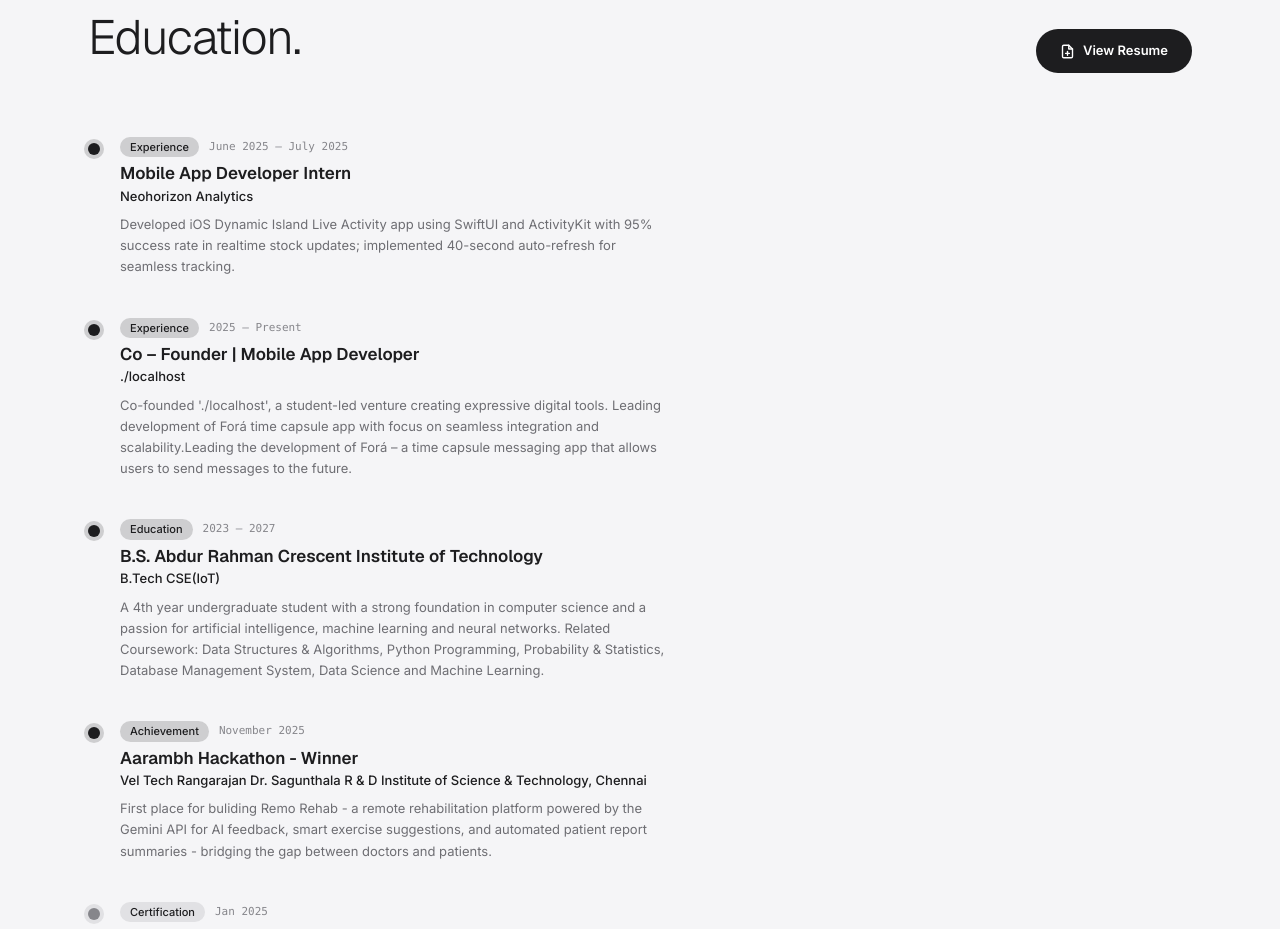
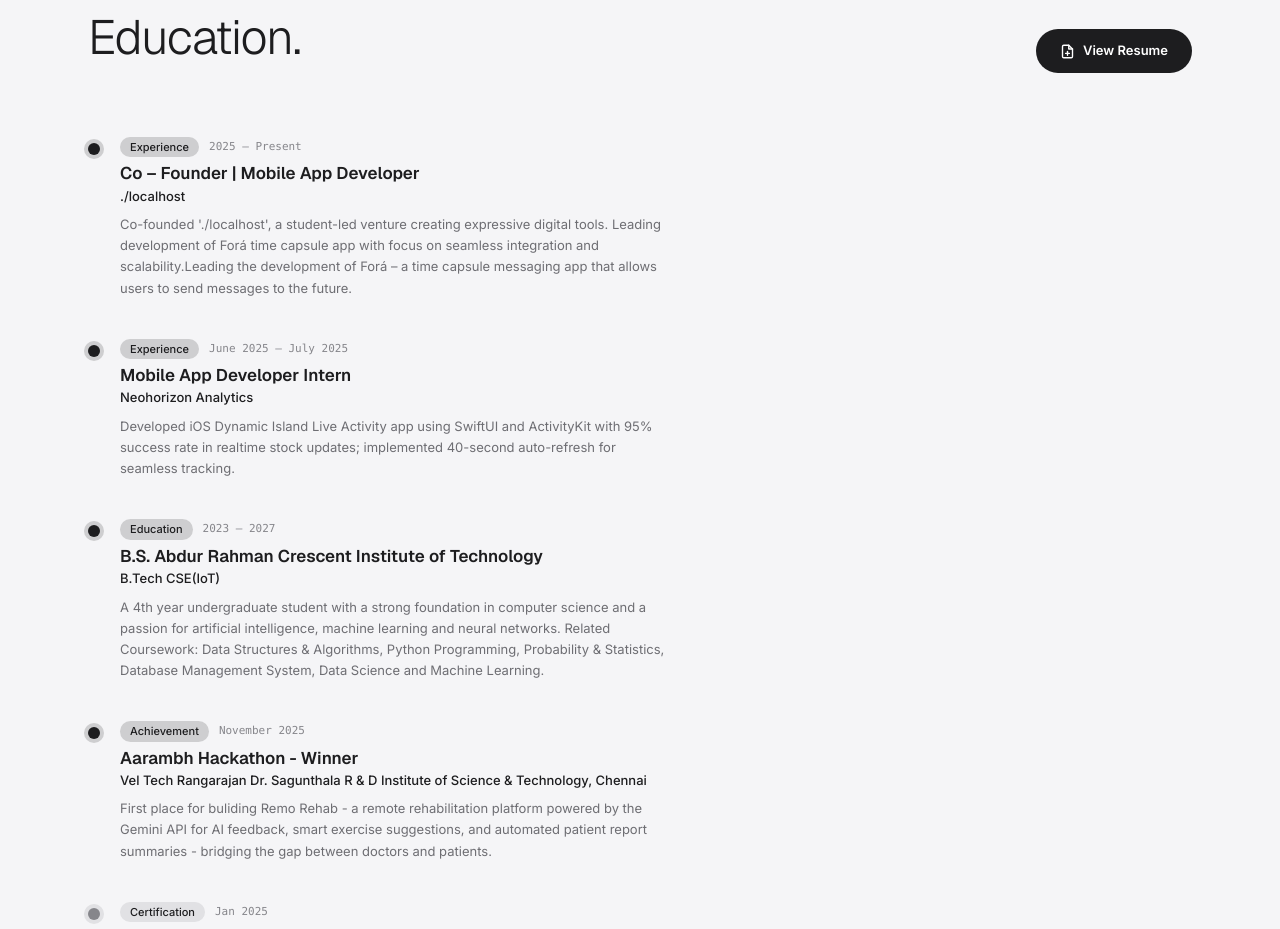
Before and after one commit to rohan-ak43/Portfolio, a React (Vite) app in the folder Frontend/: page / in a window 1280 px wide. Shown: the part 1740-2669 px from the top of the page. Built offline with nearby package versions, Linux system fonts and the light colour scheme.

Commit message:
Interchanged the order

```diff
--- a/Frontend/src/App.tsx
+++ b/Frontend/src/App.tsx
@@ -72,19 +72,19 @@ const PROJECTS = [
 const TIMELINE = [
     {
         type: 'experience',
+        title: 'Co – Founder | Mobile App Developer',
+        org: './localhost',
+        period: '2025 — Present',
+        description:
+            "Co-founded './localhost', a student-led venture creating expressive digital tools. Leading development of Forá time capsule app with focus on seamless integration and scalability.Leading the development of Forá – a time capsule messaging app that allows users to send messages to the future.",
+    },
+    {
+        type: 'experience',
         title: 'Mobile App Developer Intern',
         org: 'Neohorizon Analytics',
         period: 'June 2025 – July 2025',
         description:
             'Developed iOS Dynamic Island Live Activity app using SwiftUI and ActivityKit with 95% success rate in realtime stock updates; implemented 40-second auto-refresh for seamless tracking.',
-    },
-    {
-        type: 'experience',
-        title: 'Co – Founder | Mobile App Developer',
-        org: './localhost',
-        period: '2025 — Present',
-        description:
-            "Co-founded './localhost', a student-led venture creating expressive digital tools. Leading development of Forá time capsule app with focus on seamless integration and scalability.Leading the development of Forá – a time capsule messaging app that allows users to send messages to the future.",
     },
     {
         type: 'education',
```
